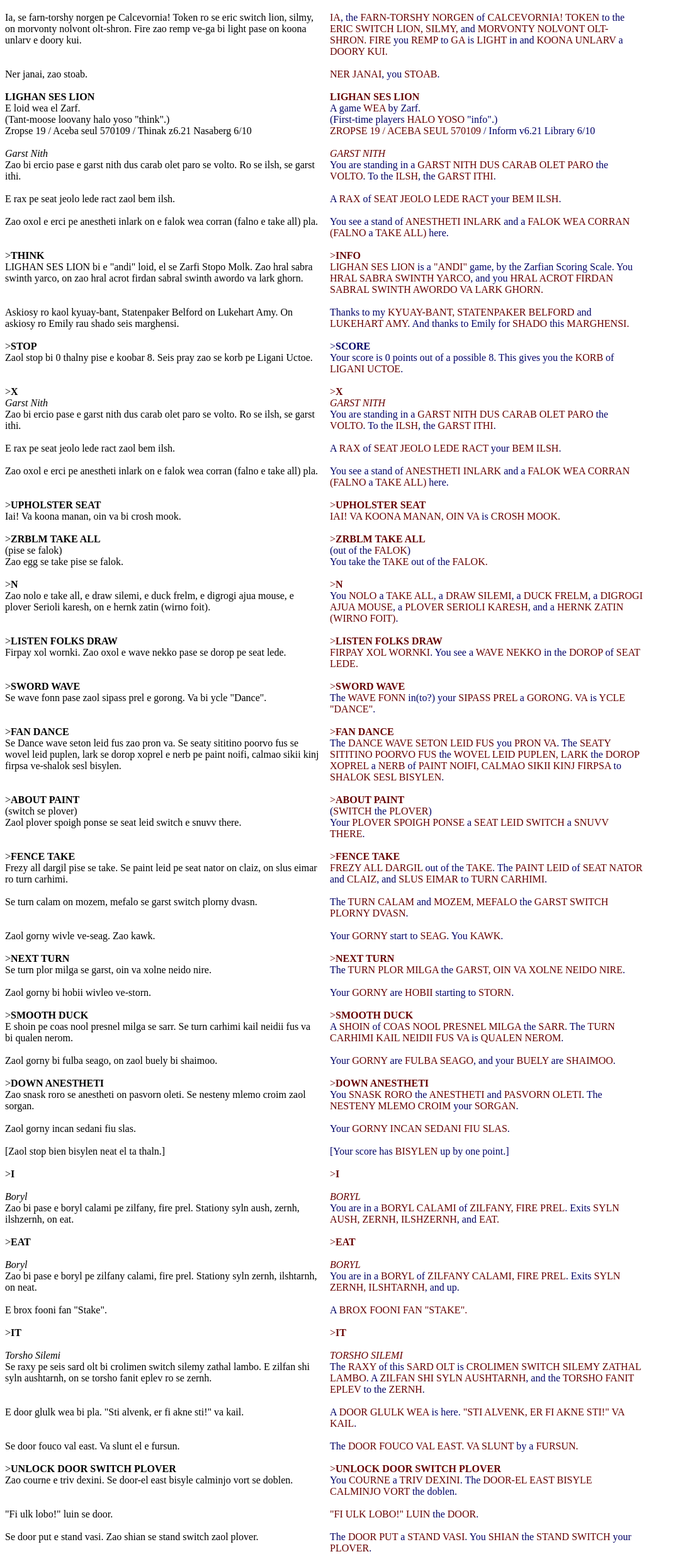
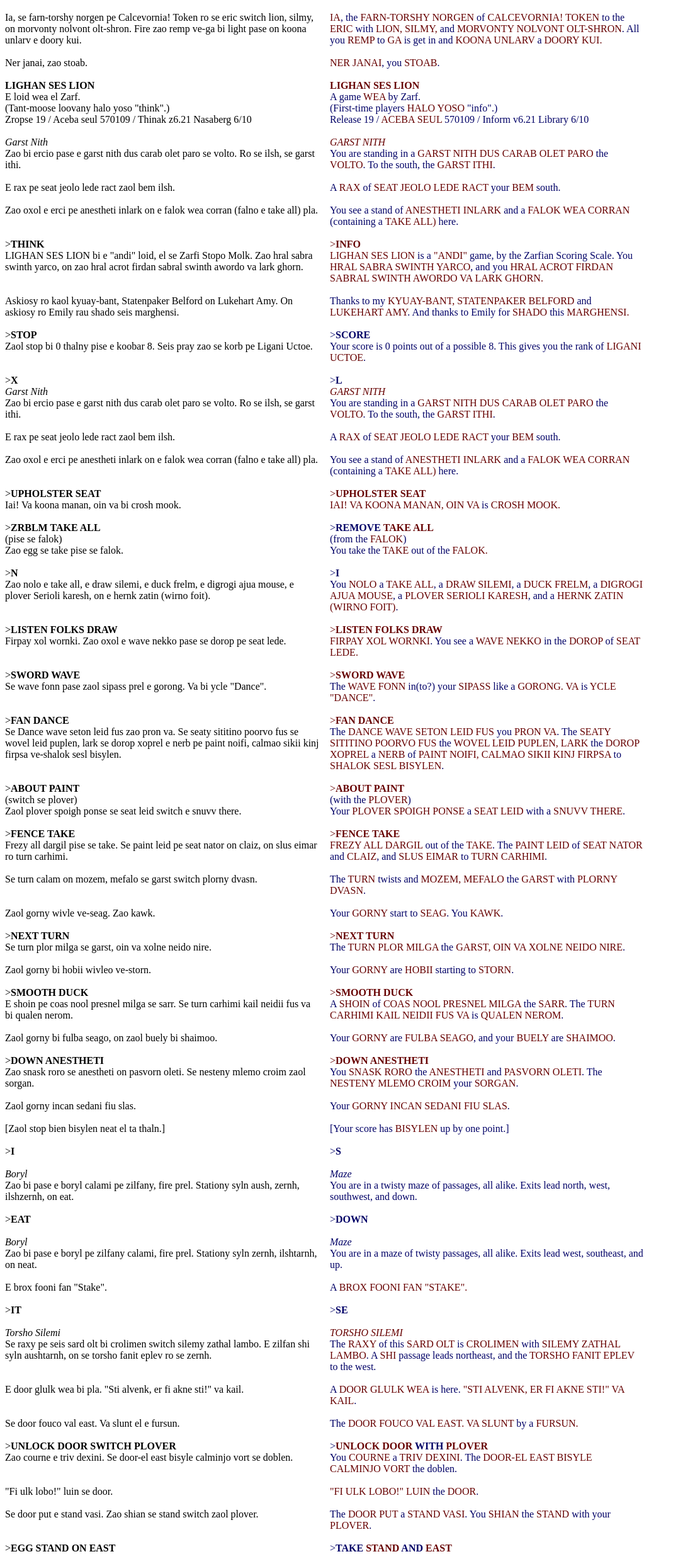
Before and after one commit to adambiltcliffe/adambiltcliffe.github.io, a plain HTML site: page lighan.html in a window 1280 px wide. Shown: the part 61-2528 px from the top of the page at 63% size, without its empty margins (0-1077 px from the left). Drawn offline with Linux system fonts and the light colour scheme.

Commit message:
copy over new lighan.html

```diff
--- a/lighan.html
+++ b/lighan.html
@@ -53,11 +53,11 @@
         <div class="src">Ia, se farn-torshy norgen pe Calcevornia! Token ro se eric switch lion, silmy, on morvonty
             nolvont olt-shron. Fire zao remp ve-ga bi light pase on koona unlarv e doory kui.</div>
         <div class="trans"><span class="untrans">Ia</span>, the <span class="untrans">farn-torshy norgen</span> of <span
-                class="untrans">Calcevornia! Token</span> to the <span class="untrans">eric switch lion, silmy,</span>
-            and <span class="untrans">morvonty nolvont olt-shron. Fire</span> you <span class="untrans">remp</span> to
+                class="untrans">Calcevornia! Token</span> to the <span class="untrans">eric</span> with <span
+                class="untrans">lion, silmy,</span>
+            and <span class="untrans">morvonty nolvont olt-shron</span>. All you <span class="untrans">remp</span> to
             <span class="untrans">ga</span>
-            is <span class="untrans">light</span> in and <span class="untrans">koona unlarv</span> a <span
-                class="untrans">doory kui.</span>
+            is get in and <span class="untrans">koona unlarv</span> a <span class="untrans">doory kui.</span>
         </div>
     </div>
 
@@ -90,7 +90,7 @@
 
     <div class="row">
         <div class="src">Zropse 19 / Aceba seul 570109 / Thinak z6.21 Nasaberg 6/10</div>
-        <div class="trans"><span class="untrans">Zropse 19 / Aceba seul 570109</span> / Inform v6.21 Library 6/10</div>
+        <div class="trans">Release 19 / <span class="untrans">Aceba seul</span> 570109 / Inform v6.21 Library 6/10</div>
     </div>
 
     <br />
@@ -102,7 +102,7 @@
     <div class="row">
         <div class="src">Zao bi ercio pase e garst nith dus carab olet paro se volto. Ro se ilsh, se garst ithi.</div>
         <div class="trans">You are standing in a <span class="untrans">garst nith dus carab
-                olet paro</span> the <span class="untrans">volto</span>. To the <span class="untrans">ilsh</span>,
+                olet paro</span> the <span class="untrans">volto</span>. To the south,
             the <span class="untrans">garst ithi</span>.</div>
     </div>
 
@@ -110,8 +110,7 @@
     <div class="row">
         <div class="src">E rax pe seat jeolo lede ract zaol bem ilsh.</div>
         <div class="trans">A <span class="untrans">rax</span> of <span class="untrans">seat jeolo lede ract</span> your
-            <span class="untrans">bem
-                ilsh</span>.
+            <span class="untrans">bem</span> south.
         </div>
     </div>
 
@@ -119,7 +118,8 @@
     <div class="row">
         <div class="src">Zao oxol e erci pe anestheti inlark on e falok wea corran (falno e take all) pla.</div>
         <div class="trans">You see a stand of <span class="untrans">anestheti inlark</span>
-            and a <span class="untrans">falok wea corran (falno</span> a <span class="untrans">take all)</span> here.
+            and a <span class="untrans">falok wea corran</span> (containing a <span class="untrans">take all)</span>
+            here.
         </div>
     </div>
 
@@ -158,7 +158,7 @@
     <div class="row">
         <div class="src">Zaol stop bi 0 thalny pise e koobar 8. Seis pray zao se korb pe Ligani Uctoe.</div>
         <div class="trans">Your score is 0 points out of a
-            possible 8. This gives you the <span class="untrans">korb</span> of <span class="untrans">Ligani
+            possible 8. This gives you the rank of <span class="untrans">Ligani
                 Uctoe</span>.
         </div>
     </div>
@@ -166,7 +166,7 @@
     <br />
     <div class="row">
         <div class="src">&gt;<strong>X</strong></div>
-        <div class="trans"><span class="untrans">&gt;<strong>X</strong></span></div>
+        <div class="trans">&gt;<strong>L</strong></div>
     </div>
 
     <div class="row">
@@ -177,7 +177,7 @@
     <div class="row">
         <div class="src">Zao bi ercio pase e garst nith dus carab olet paro se volto. Ro se ilsh, se garst ithi.</div>
         <div class="trans">You are standing in a <span class="untrans">garst nith dus carab
-                olet paro</span> the <span class="untrans">volto</span>. To the <span class="untrans">ilsh</span>,
+                olet paro</span> the <span class="untrans">volto</span>. To the south,
             the <span class="untrans">garst ithi</span>.</div>
     </div>
 
@@ -185,8 +185,7 @@
     <div class="row">
         <div class="src">E rax pe seat jeolo lede ract zaol bem ilsh.</div>
         <div class="trans">A <span class="untrans">rax</span> of <span class="untrans">seat jeolo lede ract</span> your
-            <span class="untrans">bem
-                ilsh</span>.
+            <span class="untrans">bem</span> south.
         </div>
     </div>
 
@@ -194,7 +193,8 @@
     <div class="row">
         <div class="src">Zao oxol e erci pe anestheti inlark on e falok wea corran (falno e take all) pla.</div>
         <div class="trans">You see a stand of <span class="untrans">anestheti inlark</span>
-            and a <span class="untrans">falok wea corran (falno</span> a <span class="untrans">take all)</span> here.
+            and a <span class="untrans">falok wea corran</span> (containing a <span class="untrans">take all)</span>
+            here.
         </div>
     </div>
 
@@ -213,12 +213,12 @@
     <br />
     <div class="row">
         <div class="src">&gt;<strong>ZRBLM TAKE ALL</strong></div>
-        <div class="trans"><span class="untrans">&gt;<strong>ZRBLM TAKE ALL</strong></span></div>
+        <div class="trans">&gt;<strong>REMOVE <span class="untrans">TAKE ALL</span></strong></div>
     </div>
 
     <div class="row">
         <div class="src">(pise se falok)</div>
-        <div class="trans">(out of the <span class="untrans">falok</span>)</div>
+        <div class="trans">(from the <span class="untrans">falok</span>)</div>
     </div>
 
     <div class="row">
@@ -230,7 +230,7 @@
     <br />
     <div class="row">
         <div class="src">&gt;<strong>N</strong></div>
-        <div class="trans"><span class="untrans">&gt;<strong>N</strong></span></div>
+        <div class="trans">&gt;<strong>I</strong></div>
     </div>
 
     <div class="row">
@@ -263,8 +263,8 @@
 
     <div class="row">
         <div class="src">Se wave fonn pase zaol sipass prel e gorong. Va bi ycle "Dance".</div>
-        <div class="trans">The <span class="untrans">wave fonn</span> in(to?) your <span class="untrans">sipass
-                prel</span>
+        <div class="trans">The <span class="untrans">wave fonn</span> in(to?) your <span class="untrans">sipass</span>
+            like
             a <span class="untrans">gorong. Va</span> is <span class="untrans">ycle "Dance"</span>.
         </div>
     </div>
@@ -295,13 +295,14 @@
 
     <div class="row">
         <div class="src">(switch se plover)</div>
-        <div class="trans">(<span class="untrans">switch</span> the <span class="untrans">plover</span>)</div>
+        <div class="trans">(with the <span class="untrans">plover</span>)</div>
     </div>
 
     <div class="row">
         <div class="src">Zaol plover spoigh ponse se seat leid switch e snuvv there.</div>
-        <div class="trans">Your <span class="untrans">plover spoigh ponse</span> a <span class="untrans">seat leid
-                switch</span> a <span class="untrans">snuvv there</span>.
+        <div class="trans">Your <span class="untrans">plover spoigh ponse</span> a <span class="untrans">seat
+                leid</span>
+            with a <span class="untrans">snuvv there</span>.
         </div>
     </div>
 
@@ -325,8 +326,8 @@
     <br />
     <div class="row">
         <div class="src">Se turn calam on mozem, mefalo se garst switch plorny dvasn.</div>
-        <div class="trans">The <span class="untrans">turn calam</span> and <span class="untrans">mozem, mefalo</span>
-            the <span class="untrans">garst switch plorny dvasn</span>.
+        <div class="trans">The <span class="untrans">turn</span> twists and <span class="untrans">mozem, mefalo</span>
+            the <span class="untrans">garst</span> with <span class="untrans">plorny dvasn</span>.
         </div>
     </div>
 
@@ -409,42 +410,38 @@
     <br />
     <div class="row">
         <div class="src">&gt;<strong>I</strong></div>
-        <div class="trans"><span class="untrans">&gt;<strong>I</strong></span></div>
+        <div class="trans">&gt;<strong>S</strong></div>
     </div>
 
     <br />
     <div class="row">
         <div class="src"><em>Boryl</em></div>
-        <div class="trans"><span class="untrans"><em>Boryl</em></span></div>
+        <div class="trans"><em>Maze</em></div>
     </div>
 
     <div class="row">
         <div class="src">Zao bi pase e boryl calami pe zilfany, fire prel. Stationy syln aush, zernh, ilshzernh, on eat.
         </div>
-        <div class="trans">You are in a <span class="untrans">boryl calami</span> of
-            <span class="untrans">zilfany,
-                fire prel</span>. Exits <span class="untrans">syln aush, zernh, ilshzernh</span>, and <span
-                class="untrans">eat.</span>
+        <div class="trans">You are in a twisty maze of passages, all alike. Exits lead north, west, southwest, and down.
         </div>
     </div>
 
     <br />
     <div class="row">
         <div class="src">&gt;<strong>EAT</strong></div>
-        <div class="trans"><span class="untrans">&gt;<strong>EAT</strong></span></div>
+        <div class="trans">&gt;<strong>DOWN</strong></div>
     </div>
 
     <br />
     <div class="row">
         <div class="src"><em>Boryl</em></div>
-        <div class="trans"><span class="untrans"><em>Boryl</em></span></div>
+        <div class="trans"><em>Maze</em></div>
     </div>
 
     <div class="row">
         <div class="src">Zao bi pase e boryl pe zilfany calami, fire prel. Stationy syln zernh, ilshtarnh, on neat.
         </div>
-        <div class="trans">You are in a <span class="untrans">boryl</span> of <span class="untrans">zilfany calami,
-                fire prel</span>. Exits <span class="untrans">syln zernh, ilshtarnh</span>, and up.</div>
+        <div class="trans">You are in a maze of twisty passages, all alike. Exits lead west, southeast, and up.</div>
     </div>
 
     <br />
@@ -456,7 +453,7 @@
     <br />
     <div class="row">
         <div class="src">&gt;<strong>IT</strong></div>
-        <div class="trans"><span class="untrans">&gt;<strong>IT</strong></span></div>
+        <div class="trans">&gt;<strong>SE</strong></div>
     </div>
 
     <br />
@@ -469,10 +466,9 @@
         <div class="src">Se raxy pe seis sard olt bi crolimen switch silemy zathal lambo. E zilfan shi syln aushtarnh,
             on se torsho fanit eplev ro se zernh.</div>
         <div class="trans">The <span class="untrans">raxy</span> of this <span class="untrans">sard olt</span> is <span
-                class="untrans">crolimen
-                switch silemy zathal lambo</span>. A
-            <span class="untrans">zilfan shi syln aushtarnh</span>, and the <span class="untrans">torsho fanit
-                eplev</span> to the <span class="untrans">zernh</span>.
+                class="untrans">crolimen</span>
+            with <span class="untrans">silemy zathal lambo</span>. A <span class="untrans">shi</span> passage
+            leads northeast, and the <span class="untrans">torsho fanit eplev</span> to the west.
         </div>
     </div>
 
@@ -494,7 +490,8 @@
     <br />
     <div class="row">
         <div class="src">&gt;<strong>UNLOCK DOOR SWITCH PLOVER</strong></div>
-        <div class="trans"><span class="untrans">&gt;<strong>UNLOCK DOOR SWITCH PLOVER</strong></span></div>
+        <div class="trans">&gt;<strong><span class="untrans">UNLOCK DOOR</span> WITH <span
+                    class="untrans">PLOVER</span></strong></div>
     </div>
 
     <div class="row">
@@ -513,7 +510,7 @@
     <div class="row">
         <div class="src">Se door put e stand vasi. Zao shian se stand switch zaol plover.</div>
         <div class="trans">The <span class="untrans">door put</span> a <span class="untrans">stand vasi</span>. You
-            <span class="untrans">shian</span> the <span class="untrans">stand switch</span> your <span
+            <span class="untrans">shian</span> the <span class="untrans">stand</span> with your <span
                 class="untrans">plover</span>.
         </div>
     </div>
@@ -546,12 +543,12 @@
     <br />
     <div class="row">
         <div class="src">&gt;<strong>SWING KNIFE LION</strong></div>
-        <div class="trans"><span class="untrans">&gt;<strong>SWING KNIFE LION</strong></span></div>
+        <div class="trans">&gt;<strong>ASK ABOUT <span class="untrans">LION</strong></span></div>
     </div>
 
     <div class="row">
         <div class="src">(swing se door knife lion)</div>
-        <div class="trans">(<span class="untrans">swing</span> the <span class="untrans">door knife lion</span>)</div>
+        <div class="trans">(ask the <span class="untrans">door</span> about <span class="untrans">lion</span>)</div>
     </div>
 
     <div class="row">
@@ -588,13 +585,13 @@
     <br />
     <div class="row">
         <div class="src">&gt;<strong>Z</strong></div>
-        <div class="trans"><span class="untrans">&gt;<strong>Z</strong></span></div>
+        <div class="trans">&gt;<strong>W</strong></div>
     </div>
 
     <br />
     <div class="row">
         <div class="src"><em>Torsho Silemi Zernhi</em></div>
-        <div class="trans"><span class="untrans"><em>Torsho Silemi Zernhi</em></span></div>
+        <div class="trans"><em>Western <span class="untrans">Torsho Silemi</span></em></div>
     </div>
 
     <div class="row">
@@ -602,28 +599,28 @@
             ilsh, e string corran worolob erci vurel se rax torsho, val eric crolimen switch thalshaim. Se string bi
             croimen switch wake horex.</div>
         <div class="trans">The <span class="untrans">dorblen</span> is <span class="untrans">shiar</span> here, <span
-                class="untrans">croimen switch
-                zathal hamebo</span>. The <span class="untrans">torsho fanit eplev</span> to the <span
-                class="untrans">tarnh</span>. To the <span class="untrans">ilsh</span>, a
+                class="untrans">croimen</span> with
+            <span class="untrans">zathal hamebo</span>. The <span class="untrans">torsho fanit eplev</span> to the east.
+            To the south, a
             <span class="untrans">string corran worolob</span> stands <span class="untrans">vurel</span> the <span
                 class="untrans">rax torsho, val eric
-                crolimen switch thalshaim</span>. The <span class="untrans">string</span> is <span
-                class="untrans">croimen switch wake horex</span>.
+                crolimen</span> with <span class="untrans">thalshaim</span>. The <span class="untrans">string</span> is
+            <span class="untrans">croimen</span> with <span class="untrans">wake horex</span>.
         </div>
     </div>
 
     <br />
     <div class="row">
         <div class="src">&gt;<strong>NW WAKE</strong></div>
-        <div class="trans"><span class="untrans">&gt;<strong>NW WAKE</strong></span></div>
+        <div class="trans">&gt;<strong>X <span class="untrans">WAKE</span></strong></div>
     </div>
 
     <div class="row">
         <div class="src">Pose se string zao oxol e swim, e drink wea, e look up, e look package, e book (croimen el tuny
             adamuri), e sleep all, on e bowl worol.</div>
         <div class="trans">On the <span class="untrans">string</span> you see a <span class="untrans">swim</span>, a
-            <span class="untrans">drink
-                wea</span>, a <span class="untrans">look up</span>, a <span class="untrans">look package</span>,
+            <span class="untrans">wea</span> switch, a <span class="untrans">look up</span>, a <span
+                class="untrans">look package</span>,
             a <span class="untrans">book (croimen</span> by <span class="untrans">tuny adamuri</span>), a <span
                 class="untrans">sleep all</span>, and a <span class="untrans">bowl worol.</span>
         </div>
@@ -643,7 +640,7 @@
     <br />
     <div class="row">
         <div class="src">&gt;<strong>DRINK DRINK</strong></div>
-        <div class="trans"><span class="untrans">&gt;<strong>DRINK DRINK</strong></span></div>
+        <div class="trans">&gt;<strong>SWITCH SWITCH</strong></div>
     </div>
 
     <div class="row">
@@ -710,7 +707,7 @@
 
     <div class="row">
         <div class="src">Se bowl present e calam-vor ro se drop, on slus siom.</div>
-        <div class="trans">The <span class="untrans">bowl present</span> a <span class="untrans">calam-vor</span> to the
+        <div class="trans">The <span class="untrans">bowl present</span> a <span class="untrans">vor</span>-twist to the
             <span class="untrans">drop</span>, and <span class="untrans">slus siom</span>.
         </div>
     </div>
@@ -723,20 +720,20 @@
 
     <div class="row">
         <div class="src">(switch se take all)</div>
-        <div class="trans"><span class="untrans">(switch</span> the <span class="untrans">take all)</span></div>
+        <div class="trans">(with the <span class="untrans">take all)</span></div>
     </div>
 
     <div class="row">
         <div class="src">Se take all look pase se sleep switch e tlac.</div>
-        <div class="trans">The <span class="untrans">take all look</span> in(to?) the <span class="untrans">sleep
-                switch</span> a <span class="untrans">tlac</span>.</div>
+        <div class="trans">The <span class="untrans">take all look</span> in(to?) the <span class="untrans">sleep</span>
+            with a <span class="untrans">tlac</span>.</div>
     </div>
 
     <br />
     <div class="row">
         <div class="src">Switch e oanor varavi, se string fouco satrag.</div>
-        <div class="trans"><span class="untrans">Switch</span> a <span class="untrans">oanor varavi</span>, the <span
-                class="untrans">string fouco satrag</span>.</div>
+        <div class="trans">With a <span class="untrans">oanor varavi</span>, the <span class="untrans">string fouco
+                satrag</span>.</div>
     </div>
 
     <br />
@@ -762,7 +759,7 @@
         </div>
         <div class="trans">You are <span class="untrans">sik</span> the <span class="untrans">eric</span> of a <span
                 class="untrans">sard turn-erjen ith</span>. A <span class="untrans">string corran olt</span> stands
-            <span class="untrans">satragii</span> to the <span class="untrans">aush</span>.
+            <span class="untrans">satragii</span> to the north.
         </div>
     </div>
 
@@ -806,9 +803,9 @@
     <div class="row">
         <div class="src">Se corset wurelbe switch e oawul! Va put vaob ka zao! Oin va calam eplev pise se anosphuly
             dreip, kiremo valy upholsto.</div>
-        <div class="trans">The <span class="untrans">corset wurelbe switch</span> a <span class="untrans">oawul! Va put
-                vaob ka</span> you! <span class="untrans">Oin va calam eplev</span> out of the <span
-                class="untrans">anosphuly dreip, kiremo valy upholsto</span>.</div>
+        <div class="trans">The <span class="untrans">corset wurelbe</span> with a <span class="untrans">oawul! Va put
+                vaob ka</span> you! <span class="untrans">Oin va</span> twists <span class="untrans">eplev</span> out of
+            the <span class="untrans">anosphuly dreip, kiremo valy upholsto</span>.</div>
     </div>
 
     <br />
@@ -845,8 +842,9 @@
         <div class="src">Se corset kail val leifob; turn mozem pise se jair. Se querl calam milga, sogo ve-gord ka se
             lerul seato, oin korii segost val starn.</div>
         <div class="trans">The <span class="untrans">corset kail val leifob; turn mozem</span> out of the <span
-                class="untrans">jair</span>. The <span class="untrans">querl calam milga</span>, trying to <span
-                class="untrans">gord ka</span> the <span class="untrans">lerul seato, oin korii segost val starn.</span>
+                class="untrans">jair</span>. The <span class="untrans">querl</span> twists <span
+                class="untrans">milga</span>, trying to <span class="untrans">gord ka</span> the <span
+                class="untrans">lerul seato, oin korii segost val starn.</span>
         </div>
     </div>
 
@@ -886,10 +884,10 @@
         <div class="src">Zao put zaol undoy. Se corset calam eplev pise se orheln sabrai, oin va hralne statim se grey
             dus scarn fire milga va. Purly pe jairy weab rubuc seat.</div>
         <div class="trans">You <span class="untrans">put</span> your <span class="untrans">undoy</span>. The <span
-                class="untrans">corset calam eplev</span> out of the <span class="untrans">orheln sabrai, oin va
-                hralne statim</span> the <span class="untrans">grey dus scarn fire milga va. Purly</span> of <span
-                class="untrans">jairy weab rubuc
-                seat.</span></div>
+                class="untrans">corset</span> twists <span class="untrans">eplev</span> out of the <span
+                class="untrans">orheln sabrai, oin va
+                hralne statim</span> the <span class="untrans">grey dus scarn</span> all <span class="untrans">milga va.
+                Purly</span> of <span class="untrans">jairy weab rubuc seat.</span></div>
     </div>
 
     <br />
@@ -899,7 +897,7 @@
         <div class="trans">The <span class="untrans">corset moharn bretneii</span> in(to?) the <span
                 class="untrans">gralam</span>
             of <span class="untrans">anosphuly</span>. In one <span class="untrans">fobrel slari, va oawul pis</span>
-            a <span class="untrans">wave dus sitin prel all
+            a <span class="untrans">wave dus sitin</span> all <span class="untrans">all
                 zaokneb.</span></div>
     </div>
 
@@ -907,8 +905,8 @@
     <div class="row">
         <div class="src">All sititin on lamb milga zao, mefalo zaol volt switch iskoleb pe zaolb buely.</div>
         <div class="trans"><span class="untrans">All sititin</span> and <span class="untrans">lamb milga</span> you,
-            <span class="untrans">mefalo</span> your <span class="untrans">volt switch iskoleb</span> of <span
-                class="untrans">zaolb buely.</span>
+            <span class="untrans">mefalo</span> your <span class="untrans">volt</span> with <span
+                class="untrans">iskoleb</span> of <span class="untrans">zaolb buely.</span>
         </div>
     </div>
 
@@ -956,7 +954,7 @@
     <br />
     <div class="row">
         <div class="src">&gt;<strong>LIGHT FIRE</strong></div>
-        <div class="trans"><span class="untrans">&gt;<strong>LIGHT FIRE</strong></span></div>
+        <div class="trans">&gt;<strong>GET ALL</strong></div>
     </div>
 
     <div class="row">
@@ -1007,7 +1005,7 @@
         <div class="src">Zao acrot zaol bem ro se sneef torsh, reviro knife zaol kliunen-tint mazrul. Vas tobii man
             Daimar Up bien pase se garsty kudorii.</div>
         <div class="trans">You <span class="untrans">acrot</span> your <span class="untrans">bem</span> to the <span
-                class="untrans">sneef torsh, reviro knife</span> your <span class="untrans">kliunen-tint mazrul. Vas
+                class="untrans">sneef torsh, reviro</span> about your <span class="untrans">kliunen-tint mazrul. Vas
                 tobii man Daimar Up bien</span> in the <span class="untrans">garsty kudorii</span>.</div>
     </div>
 
@@ -1037,8 +1035,7 @@
     <div class="row">
         <div class="src">Zaol stop bi 8 thalny pise e koobar 8. Seis pray zao se korb pe Mazruli Uctoe.</div>
         <div class="trans">Your score is 8 points out of a possible 8. This gives you the
-            <span class="untrans">korb</span> of <span class="untrans">Mazruli
-                Uctoe.</span>
+            rank of <span class="untrans">Mazruli Uctoe.</span>
         </div>
     </div>
 
@@ -1072,7 +1069,8 @@
 
     <div class="row">
         <div class="src">* Swingo se door knife "kralni"?</div>
-        <div class="trans"><span class="untrans">* Swingo</span> the <span class="untrans">door knife "kralni"</span>?
+        <div class="trans"><span class="untrans">* Swingo</span> the <span class="untrans">door</span> about <span
+                class="untrans">"kralni"</span>?
         </div>
     </div>
 
```
